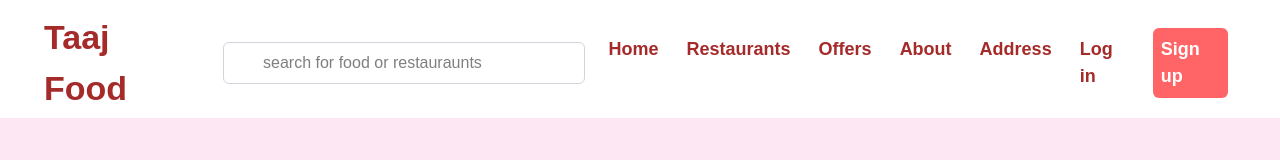
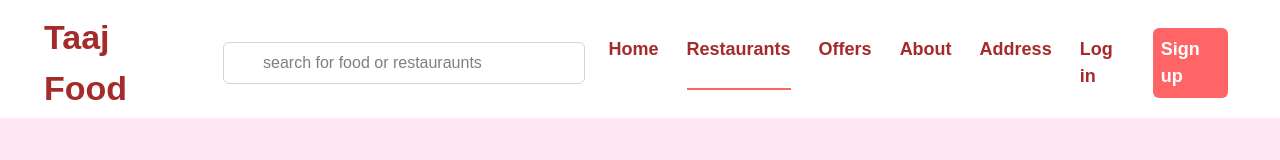
Before and after one commit to Amees-pc/Food-delivery-app, a React (Vite) app: page /list in a window 1280 px wide. Shown: the top 160 px of the page. Built offline with nearby package versions, Linux system fonts and the light colour scheme.

Commit message:
final for today

```diff
--- a/src/Navbar/Navbar.jsx
+++ b/src/Navbar/Navbar.jsx
@@ -1,8 +1,10 @@
 import React from "react";
 
 import { FaShoppingCart } from "react-icons/fa";
+import { useLocation } from "react-router-dom";
 
 function Navbar() {
+  const loc=useLocation()
   return (
     <nav className="gap-6 pb-1 flex items-center pt-3 px-7">
       <div className="navbar-logo" style={{ color: "brown" }}>
@@ -19,18 +21,21 @@ function Navbar() {
       <div className="flex gap-7">
         <a
           href="/home"
+          className={`${loc.pathname=="/home"?"border-b-2 border-red-400 text-red-400":"none"}`}
           style={{ color: "brown", fontSize: "18px", fontWeight: "bold" }}
         >
           Home
         </a>
         <a
           href="/list"
+          className={`${loc.pathname=="/list"?"border-b-2 border-red-400 text-red-400":"none"}`}
           style={{ color: "brown", fontSize: "18px", fontWeight: "bold" }}
         >
           Restaurants
         </a>
         <a
           href="/offers"
+          className={`${loc.pathname=="/offers"?"border-b-2 border-red-400 text-red-400":"none"}`}
           style={{ color: "brown", fontSize: "18px", fontWeight: "bold" }}
         >
           Offers
@@ -43,6 +48,7 @@ function Navbar() {
         </a>
         <a
           href="/addresses"
+          className={`${loc.pathname=="/addresses"?"border-b-2 border-red-400 text-red-400":"none"}`}
           style={{ color: "brown", fontSize: "18px", fontWeight: "bold" }}
         >
           Address
```
